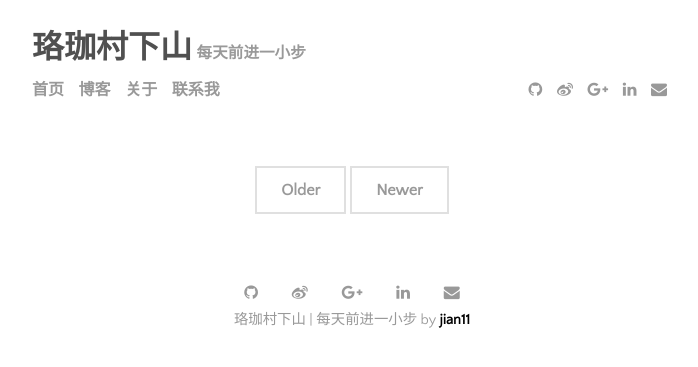
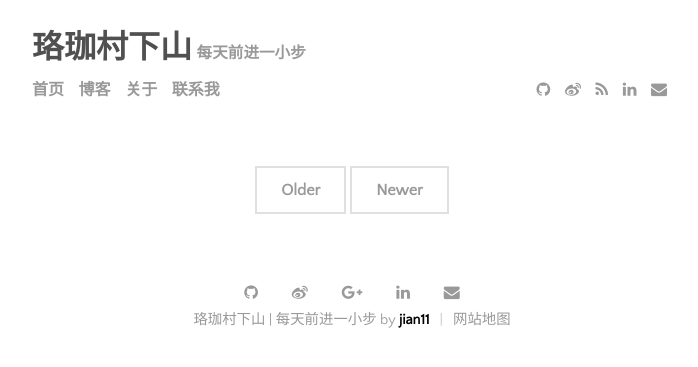
Before and after one commit to whuxgxj/whuxgxj.github.io, a Jekyll site: the page built from menu/index.html, in a window 1280 px wide. Shown: the top 367 px of the page, without its empty margins (288-986 px from the left). Built offline with Jekyll 4.4.1, drawn with Linux system fonts in a browser that asks for light colours; nearby versions of some CDN libraries.

Commit message:
add feed and sitemap

```diff
--- a/_config.yml
+++ b/_config.yml
@@ -3,9 +3,9 @@ title:               珞珈村下山
 tagline:             每天前进一小步
 description:
 baseurl:
-url:                 "https://whuxgxj.github.io"  #http://localhost:4000
+url:                 "https://whuxgxj.github.io"
 github:
-  url:              "https://whuxgxj.github.io"
+  url:               "https://whuxgxj.github.io"
 author:
   name:              "jian11"
   email:             "whuxgxj@gmail.com"
@@ -31,4 +31,4 @@ disqus:              tomorrow2future
 markdown:            kramdown
 highlighter:         rouge
 permalink:           none
-gems:                [jekyll-paginate]
+gems:                [jekyll-paginate,jekyll-feed,jekyll-sitemap]
--- a/_includes/footer.html
+++ b/_includes/footer.html
@@ -4,5 +4,5 @@
   <a href="https://plus.google.com/u/0/{{site.author.googleplus}}"><i class="fa fa-google-plus" aria-hidden="true" target="_blank"></i></a>
   <a href="https://linkedin.com/in/{{site.author.linkedin}}"><i class="fa fa-linkedin" aria-hidden="true" target="_blank"></i></a>
   <a href="mailto:{{site.author.email}}"><i class="fa fa-envelope" aria-hidden="true" target="_blank"></i></a>
-  <div class="post-date"><a href="{{ site.github.url }}/menu/about.html">{{ site.title }} | {{ site.tagline }} by <b style="color: black">{{ site.author.name }}</b></a></div>
+  <div class="post-date"><a href="{{ site.github.url }}/about.html">{{ site.title }} | {{ site.tagline }} by <strong style="color: black">{{ site.author.name }}</strong></a>|<a href="{{ site.github.url }}/sitemap.xml" title="网站地图">网站地图</a></div>
 </footer>
--- a/_includes/menu.html
+++ b/_includes/menu.html
@@ -7,7 +7,7 @@
   <div class="social-icons">
     <a href="https://github.com/{{ site.author.github }}"><i class="fa fa-github" aria-hidden="true" target="_blank"></i></a>
     <a href="https://weibo.com/u/{{ site.author.weibo }}"><i class="fa fa-weibo" aria-hidden="true" target="_blank"></i></a>
-    <a href="https://plus.google.com/u/0/{{ site.author.googleplus }}"><i class="fa fa-google-plus" aria-hidden="true" target="_blank"></i></a>
+    <a href="{{ site.github.url }}/feed.xml"><i class="fa fa-rss" aria-hidden="true" target="_blank"></i></a>
     <a href="https://linkedin.com/in/{{ site.author.linkedin }}"><i class="fa fa-linkedin" aria-hidden="true" target="_blank"></i></a>
     <a href="mailto:{{ site.author.email }}"><i class="fa fa-envelope" aria-hidden="true" target="_blank"></i></a>
   </div>
--- a/css/main.css
+++ b/css/main.css
@@ -407,6 +407,19 @@ pre {
 	color: #3d5b99;
 }
 
+.fa-rss {
+  padding: 5px;
+  -o-transition:.5s;
+    -ms-transition:.5s;
+    -moz-transition:.5s;
+    -webkit-transition:.5s;
+    transition: .5s;
+}
+
+.fa-rss:hover {
+  color: #000000;
+}
+
 .fa-google-plus {
   padding: 5px;
 	-o-transition:.5s;
--- /dev/null
+++ b/robot.txt
@@ -0,0 +1,2 @@
+User-agent: *
+Disallow:
```
